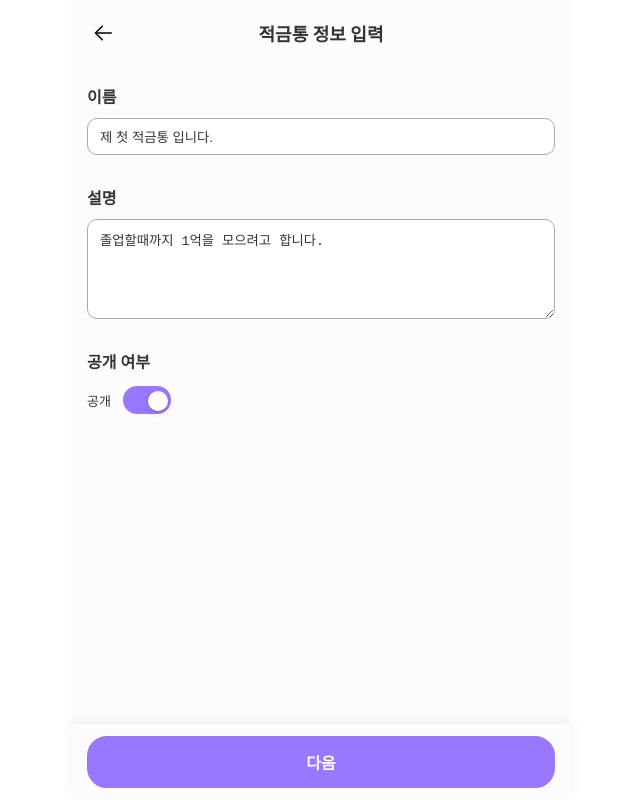
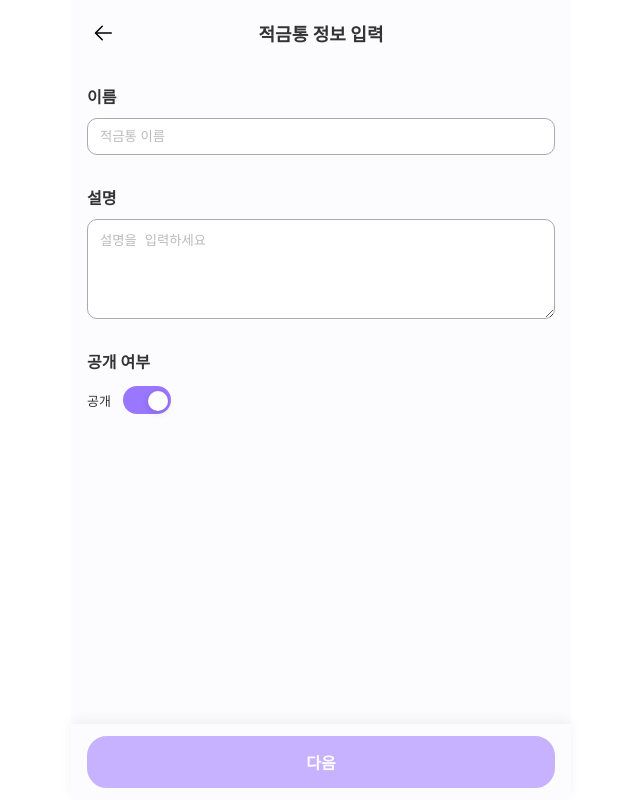
Before and after one commit to yjsong2154/ShinhanBank, a React (Vite) app: page /buckets/info in a window 1280 px wide. Shown: the whole page, without its empty margins (319-959 px from the left). Built offline with nearby package versions, Linux system fonts and the light colour scheme; sample sign-in values are in the browser's storage.

Commit message:
Fix: placeholder

```diff
--- a/src/pages/Buckets/BucketInfoInput.tsx
+++ b/src/pages/Buckets/BucketInfoInput.tsx
@@ -14,10 +14,8 @@ const BucketInfoInput = () => {
   const location = useLocation();
   const incoming = (location.state as AnyState) || {};
 
-  const [name, setName] = useState<string>("제 첫 적금통 입니다.");
-  const [description, setDescription] = useState<string>(
-    "졸업할때까지 1억을 모으려고 합니다."
-  );
+  const [name, setName] = useState<string>("");
+  const [description, setDescription] = useState<string>("");
   const [isPublic, setIsPublic] = useState<boolean>(true);
 
   const isValid = useMemo(
@@ -131,6 +129,15 @@ const Input = styled.input`
   border: 1px solid ${({ theme }) => theme.colors.lightGray};
   background: ${({ theme }) => theme.colors.white};
   color: ${({ theme }) => theme.colors.text};
+
+  &::placeholder {
+    color: ${({ theme }) => theme.colors.lightGray};
+    opacity: 0.8;
+    transition: opacity 0.15s ease;
+  }
+  &:focus::placeholder {
+    opacity: 0;
+  }
 `;
 
 const TextArea = styled.textarea`
@@ -141,6 +148,16 @@ const TextArea = styled.textarea`
   color: ${({ theme }) => theme.colors.text};
   min-height: 100px;
   resize: vertical;
+  caret-color: ${({ theme }) => theme.colors.primary};
+
+  &::placeholder {
+    color: ${({ theme }) => theme.colors.lightGray};
+    opacity: 0.8;
+    transition: opacity 0.15s ease;
+  }
+  &:focus::placeholder {
+    opacity: 0;
+  }
 `;
 
 const ToggleRow = styled.div`
```
